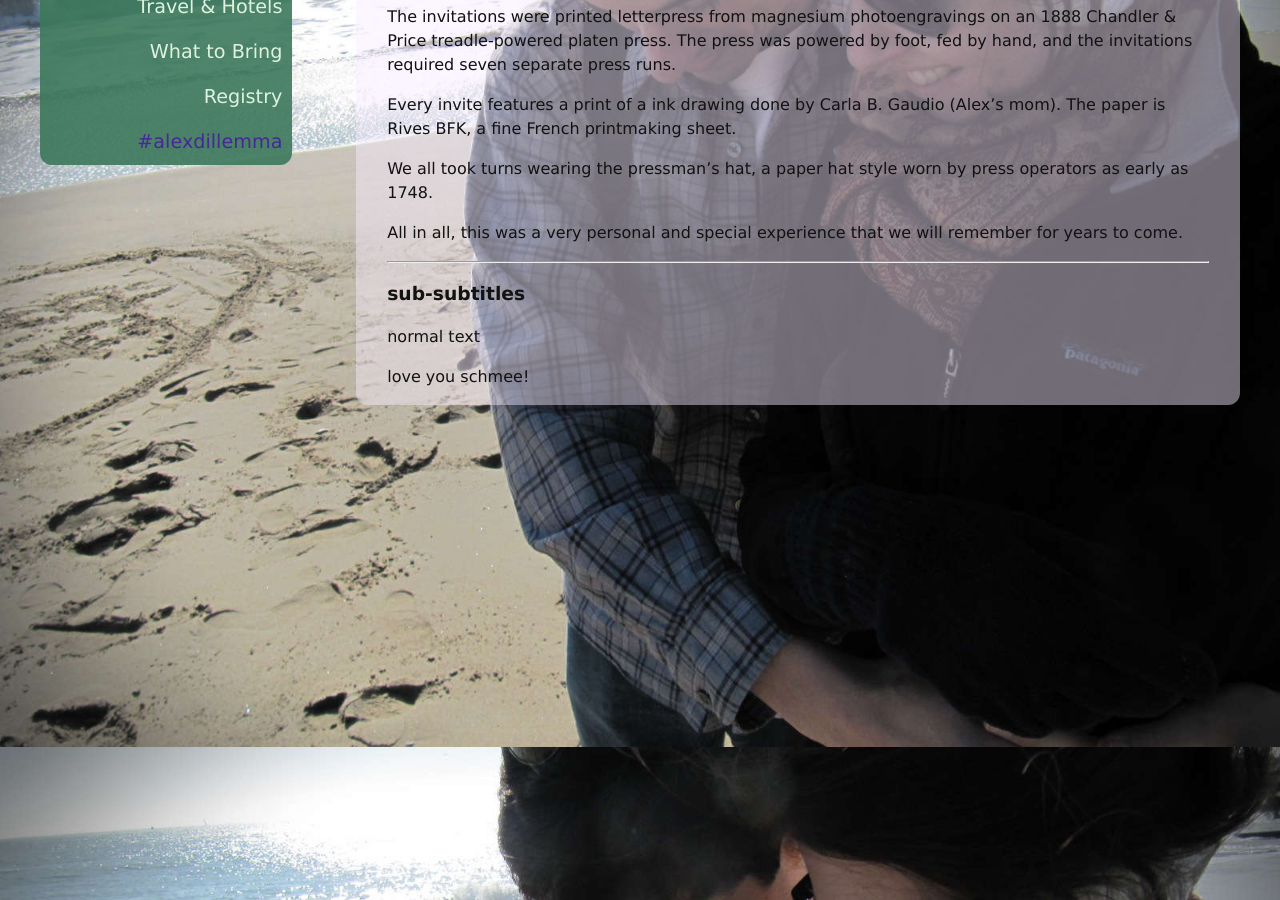
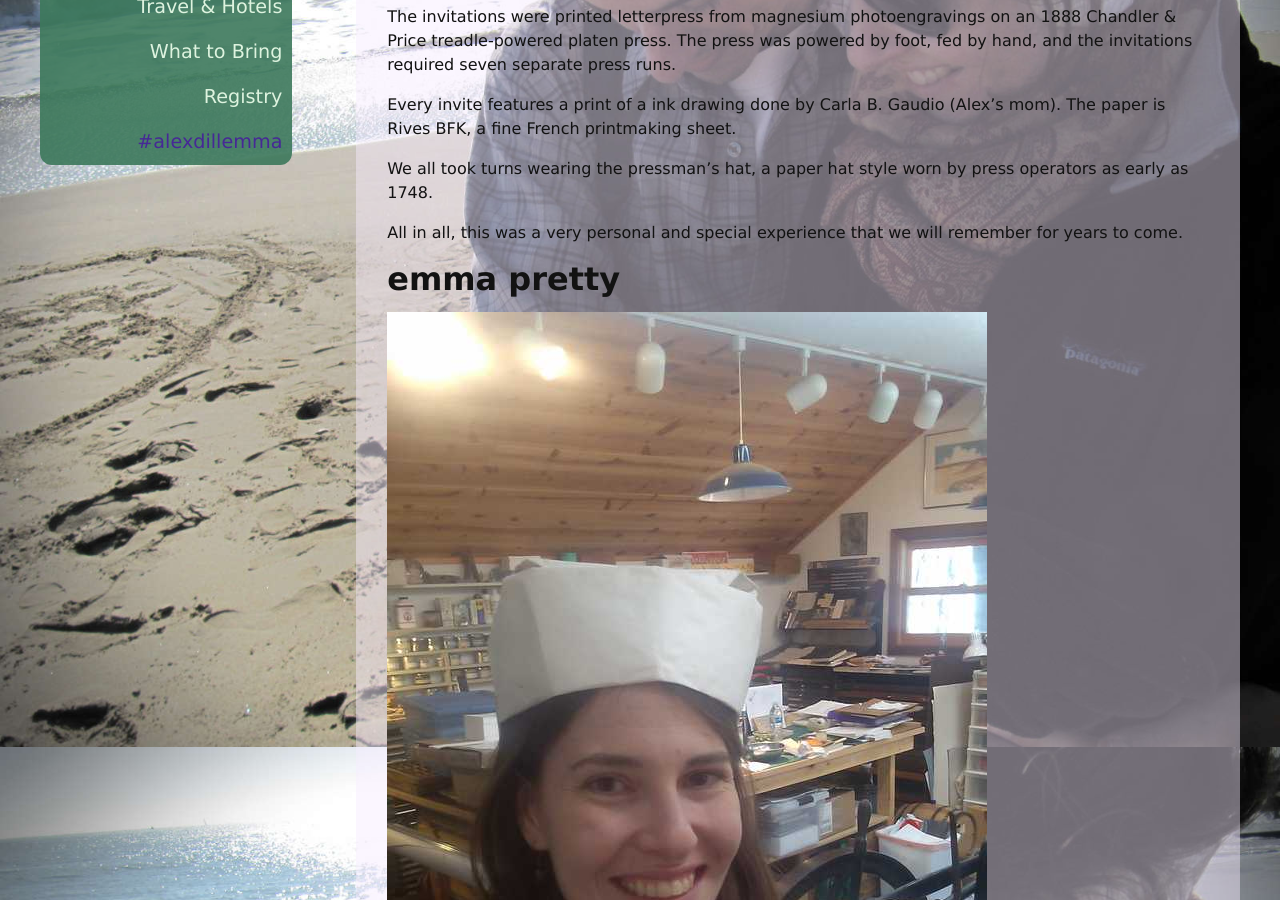
Before and after one commit to adgaudio/wedding, a Jekyll site: the page built from invitations.md, in a window 1280 px wide and 900 px high, scrolled down 213 px. Built offline with Jekyll 4.4.1, drawn with Linux system fonts in a browser that asks for light colours; Markdown is read by kramdown in place of the engine named in the settings; some of the changed text lies outside the part shown.

Commit message:
invitations page in prog

```diff
--- a/invitations.md
+++ b/invitations.md
@@ -17,11 +17,20 @@
 
 All in all, this was a very personal and special experience that we will remember for years to come.
 
+# emma pretty
+<img src="{{ site.baseurl }}/img/invitations/2014-06-16 16.28.51.jpg">
+# alex and gary
+<img src="{{ site.baseurl }}/img/invitations/2014-06-16 16.21.38.jpg">
+# gary close-up
+<img src="{{ site.baseurl }}/img/invitations/2014-06-16 16.25.32.jpg">
 
----
-
-###sub-subtitles
-
-normal text
-
-love you schmee!
+# mom's print
+<img src="{{ site.baseurl }}/img/invitations/2014-06-16 16.01.30.jpg">
+# emma working
+<img src="{{ site.baseurl }}/img/invitations/IMAG0353.jpg">
+# press
+<img src="{{ site.baseurl }}/img/invitations/2014-06-16 18.17.19.jpg">
+# finished product
+<img src="{{ site.baseurl }}/img/invitations/2014-06-16 19.48.04.jpg">
+# final prod 2
+<img src="{{ site.baseurl }}/img/invitations/2014-06-16 16.07.25.jpg">
```
Also changed, not shown: img/invitations/2014-06-16 16.01.30.jpg (added), img/invitations/2014-06-16 16.07.25.jpg (added), img/invitations/2014-06-16 16.21.38.jpg (added), img/invitations/2014-06-16 16.25.32.jpg (added), img/invitations/2014-06-16 16.28.51.jpg (added), img/invitations/2014-06-16 18.17.19.jpg (added), img/invitations/2014-06-16 19.48.04.jpg (added), img/invitations/IMAG0353.jpg (added).
